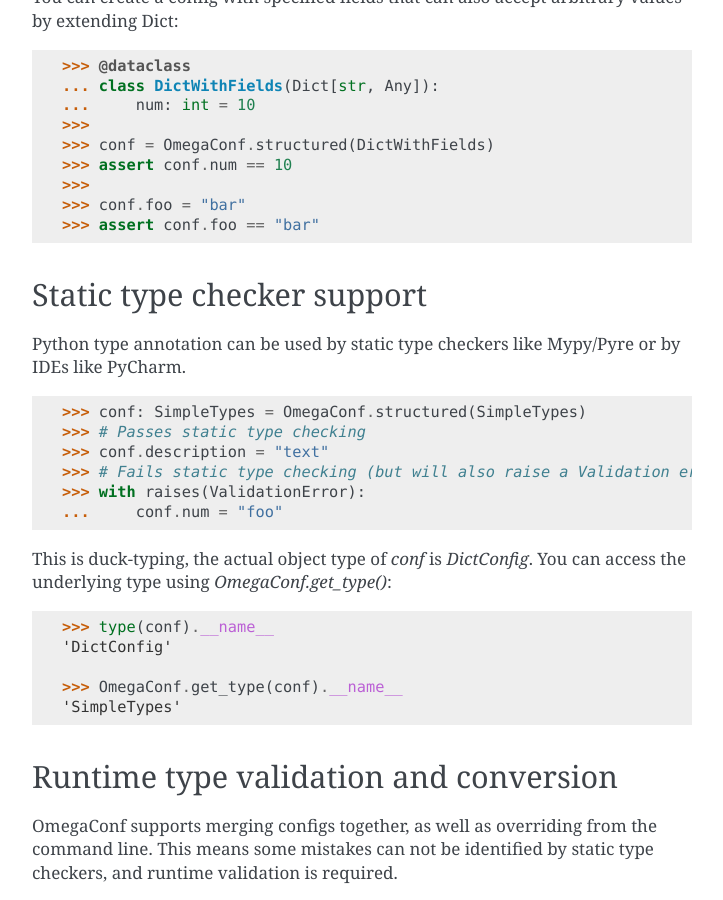
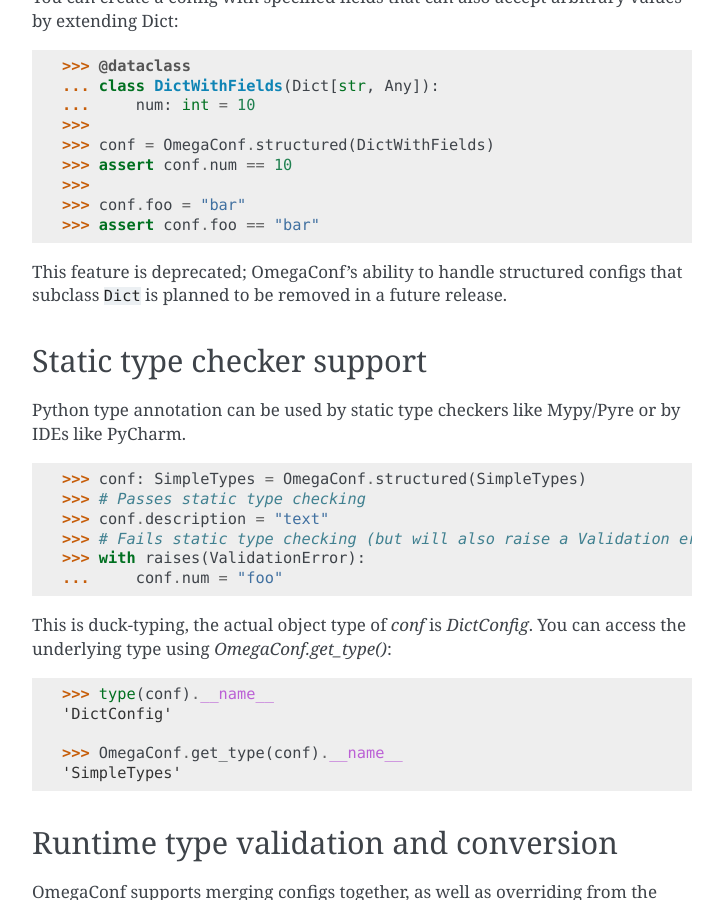
Before and after one commit to omry/omegaconf, a Sphinx documentation site: the page built from docs/source/structured_config.rst, in a window 1280 px wide and 900 px high, scrolled down 1702 px. Shown: the whole window, without its empty margins (388-1111 px from the left). Built offline with Sphinx 7.4.7, drawn with Linux system fonts in a browser that asks for light colours.

Commit message:
update docs for subclassing Dict

```diff
--- a/docs/source/structured_config.rst
+++ b/docs/source/structured_config.rst
@@ -99,6 +99,8 @@
     >>> conf.foo = "bar"
     >>> assert conf.foo == "bar"
 
+This feature is deprecated; OmegaConf's ability to handle structured configs
+that subclass ``Dict`` is planned to be removed in a future release.
 
 
 Static type checker support
```
